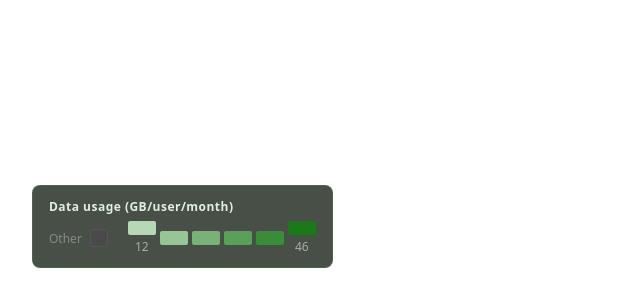
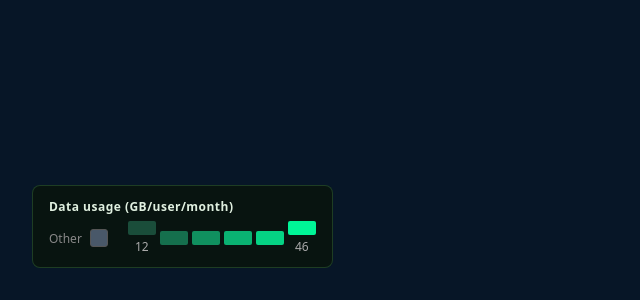
Before and after one commit to cmarker0/react-map-example, a React (Vite) app: page / in a window 1280 px wide. Shown: the part 500-800 px from the top of the page, without its empty margins (0-640 px from the left). Built offline with nearby package versions, Linux system fonts and the light colour scheme.

Commit message:
feat: update map color scheme
- Background: #071627
- Default country (no data): #495869
- Color scale: #1a4d3a → #00f597

https://claude.ai/code/session_01C1MUYqAnGn4UdCTMHDGC7W

```diff
--- a/src/components/DataUsageHeatmap.tsx
+++ b/src/components/DataUsageHeatmap.tsx
@@ -59,9 +59,9 @@ const maxUsage = Math.max(...usageValues);
 
 const colorScale = scaleLinear<string>()
   .domain([minUsage, maxUsage])
-  .range(["#b7d8b7", "#1a7a1a"]);
+  .range(["#1a4d3a", "#00f597"]);
 
-const GREY = "#4a4a4a";
+const GREY = "#495869";
 const STROKE_COLOR = "#2a2a2a";
 
 interface TooltipState {
--- a/src/index.css
+++ b/src/index.css
@@ -11,7 +11,7 @@ body,
 #root {
   width: 100%;
   height: 100%;
-  background: transparent;
+  background: #071627;
   overflow: hidden;
 }
 
```
